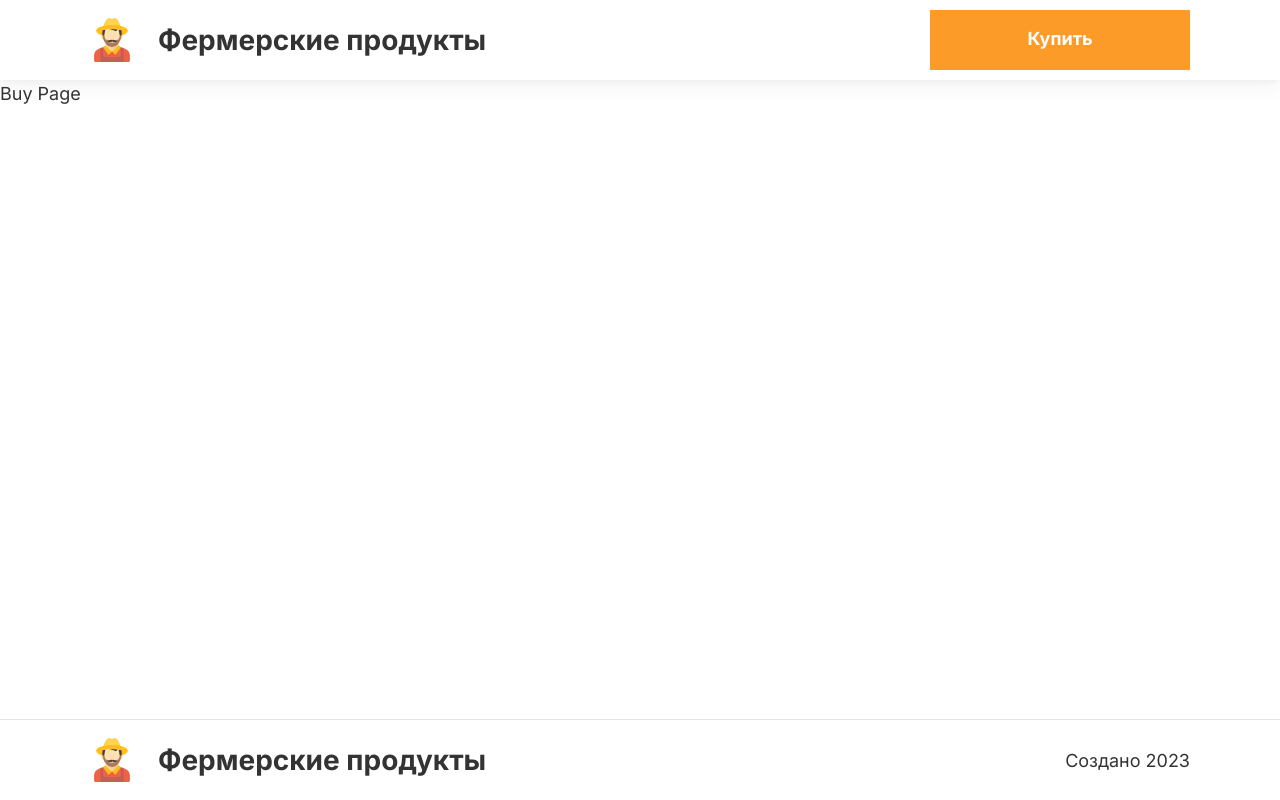
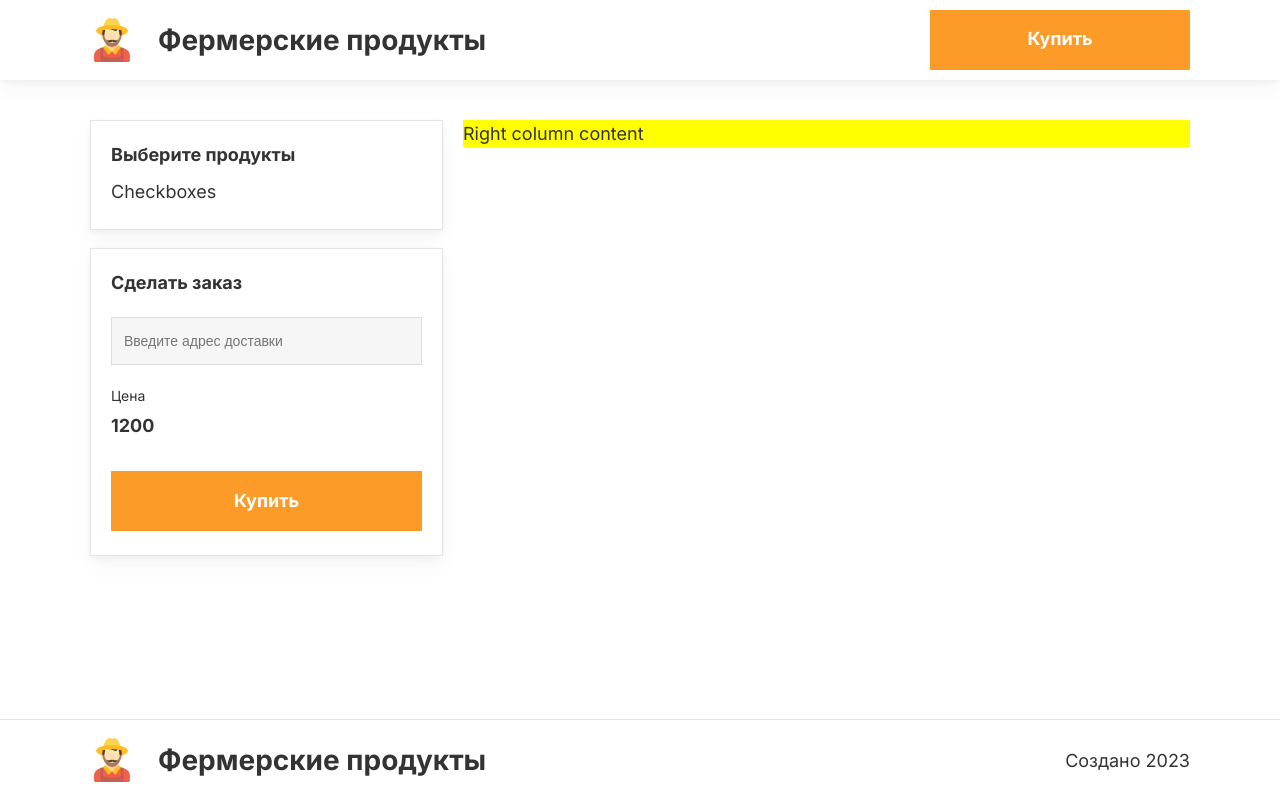
Before and after one commit to mary-ue/Farm-Products-React, a React (Create React App) app: page / in a window 1280 px wide. Built offline with nearby package versions, Linux system fonts and the light colour scheme.

Commit message:
Add checkboxes Panel and order Panel

```diff
--- a/src/compnents/pages/Order/Order.jsx
+++ b/src/compnents/pages/Order/Order.jsx
@@ -1,11 +1,40 @@
+import { Button } from "../../ui/Button/Button";
+import { Panel } from "../../ui/Panel/Panel";
+import { TextInput } from "../../ui/TextInput/TextInput";
+import { Title, TitleLevel, TitleSize } from "../../ui/Title/Title";
+import { Form, LeftColumn, OrderContainer, PriceLabel, PriceValue, RightColumn } from "./styles";
+
 export const Order = ({products}) => {
   // console.log(products)
 
 
 
   return (
-    <>
-      Buy Page
-    </>
+    <main>
+      <OrderContainer>
+        <Form>
+          <LeftColumn>
+            <Panel marginBottom={18}>
+              <Title level={TitleLevel.H2} size={TitleSize.SMALL} marginBottom={12}>
+                Выберите продукты
+              </Title>
+              Checkboxes
+            </Panel>
+            <Panel>
+              <Title level={TitleLevel.H2} size={TitleSize.SMALL} marginBottom={24}>
+                Сделать заказ
+              </Title>
+              <TextInput placeholder="Введите адрес доставки" marginBottom={20} />
+              <PriceLabel>Цена</PriceLabel>
+              <PriceValue marginBottom={32}>1200</PriceValue>
+              <Button>Купить</Button>
+            </Panel>
+          </LeftColumn>
+          <RightColumn>
+            Right column content
+          </RightColumn>
+        </Form>
+      </OrderContainer>
+    </main>
   )
 }
--- a/src/compnents/pages/Order/style.js
+++ /dev/null
@@ -1 +0,0 @@
-import styled from 'styled-components';
--- /dev/null
+++ b/src/compnents/pages/Order/styles.js
@@ -0,0 +1,36 @@
+import styled from 'styled-components';
+import { Container } from '../../layout/Container/Container';
+
+const leftWidth = '353px';
+
+export const OrderContainer = styled(Container)`
+  padding-top: 40px;
+  padding-bottom: 40px;
+`;
+
+export const Form = styled.form`
+  display: flex;
+  gap: 20px;
+`;
+
+export const LeftColumn = styled.div`
+  flex: 0 0 ${leftWidth};
+`;
+
+export const PriceLabel = styled.label`
+  display: block;
+  margin-bottom: 6px;
+  font-size: 14px;
+`;
+
+export const PriceValue = styled.p`
+  margin-bottom: ${props => props.marginBottom ? props.marginBottom : 0 }px;
+  font-size: large;
+  font-weight: bold;
+`;
+
+export const RightColumn = styled.div`
+  flex: 1;
+  height: min-content;
+  background-color: yellow;
+`;
--- a/src/compnents/ui/AdvantageCard/styles.js
+++ b/src/compnents/ui/AdvantageCard/styles.js
@@ -1,6 +1,6 @@
 import styled from 'styled-components';
 
-export const StyledCard = styled.article`;
+export const StyledCard = styled.article`
   padding: 20px;
   height: 100%;
   background-color: ${(props) => {
--- /dev/null
+++ b/src/compnents/ui/Panel/Panel.jsx
@@ -0,0 +1,9 @@
+import styled from "styled-components";
+
+export const Panel = styled.div`
+  padding: 24px 20px;
+  margin-bottom: ${props => props.marginBottom || 0}px;
+  background-color: ${props => props.theme.colorWhite};
+  border: 1px solid rgba(0, 0, 0, 0.10);
+  box-shadow: 0px 0px 1px 0px rgba(0, 0, 0, 0.04), 0px 2px 6px 0px rgba(0, 0, 0, 0.04), 0px 10px 20px 0px rgba(0, 0, 0, 0.04);
+`;
--- /dev/null
+++ b/src/compnents/ui/TextInput/TextInput.jsx
@@ -0,0 +1,18 @@
+import styled from 'styled-components';
+
+export const TextInput = styled.input.attrs({
+  type: 'text',
+})`
+  padding: 14px 12px;
+  margin-bottom:  ${props => props.marginBottom || 0}px;
+  display: flex;
+  height: 48px;
+  width: 100%;
+  background-color: ${props => props.theme.colorGray};
+  border: 1px solid rgba(0, 0, 0, 0.1);
+  font-size: 14px;
+
+  ::placeholder {
+    color: ${props => props.theme.colorBlackForText}
+  }
+`;
--- a/src/compnents/ui/Title/Title.jsx
+++ b/src/compnents/ui/Title/Title.jsx
@@ -15,12 +15,13 @@ export const TitleLevel = {
   H6: "6"
 };
 
-export const Title = ({ level = 1, size, children, className}) => {
+export const Title = ({ level = 1, size, children, className, marginBottom}) => {
   return (
     <StyledTitle
       className={className}
       as={`h${level}`}
       $size={size}
+      marginBottom={marginBottom}
     >
       {children}
     </StyledTitle>
--- a/src/compnents/ui/Title/styles.js
+++ b/src/compnents/ui/Title/styles.js
@@ -3,9 +3,10 @@ import { TitleSize } from "./Title";
 
 export const StyledTitle = styled.h1`
   margin: 0;
+  margin-bottom: ${props => props.marginBottom || 0}px;
   padding: 0;
   font-weight: 700;
-  line-height: 41px;
+  line-height: calc(41 / 36);
   font-size: ${(props) => {
     let fontSize = '36px';
     if (props.$size === TitleSize.BIG ) {
--- a/src/compnents/ui/button/styles.js
+++ b/src/compnents/ui/button/styles.js
@@ -6,7 +6,7 @@ export const StyledButton = styled.a`
   min-height: 60px;
   font-family: ${props => props.theme.fontFamily};
   font-size: ${props => props.theme.fontSizeDefault};
-  min-width: ${props => `${props.$minWidth}px` || '100%'};
+  min-width: ${props => props.$minWidth ? `${props.$minWidth}px` : '100%'};
   max-width: 700px;
   font-weight: 700;
   line-height: 58px;
```
